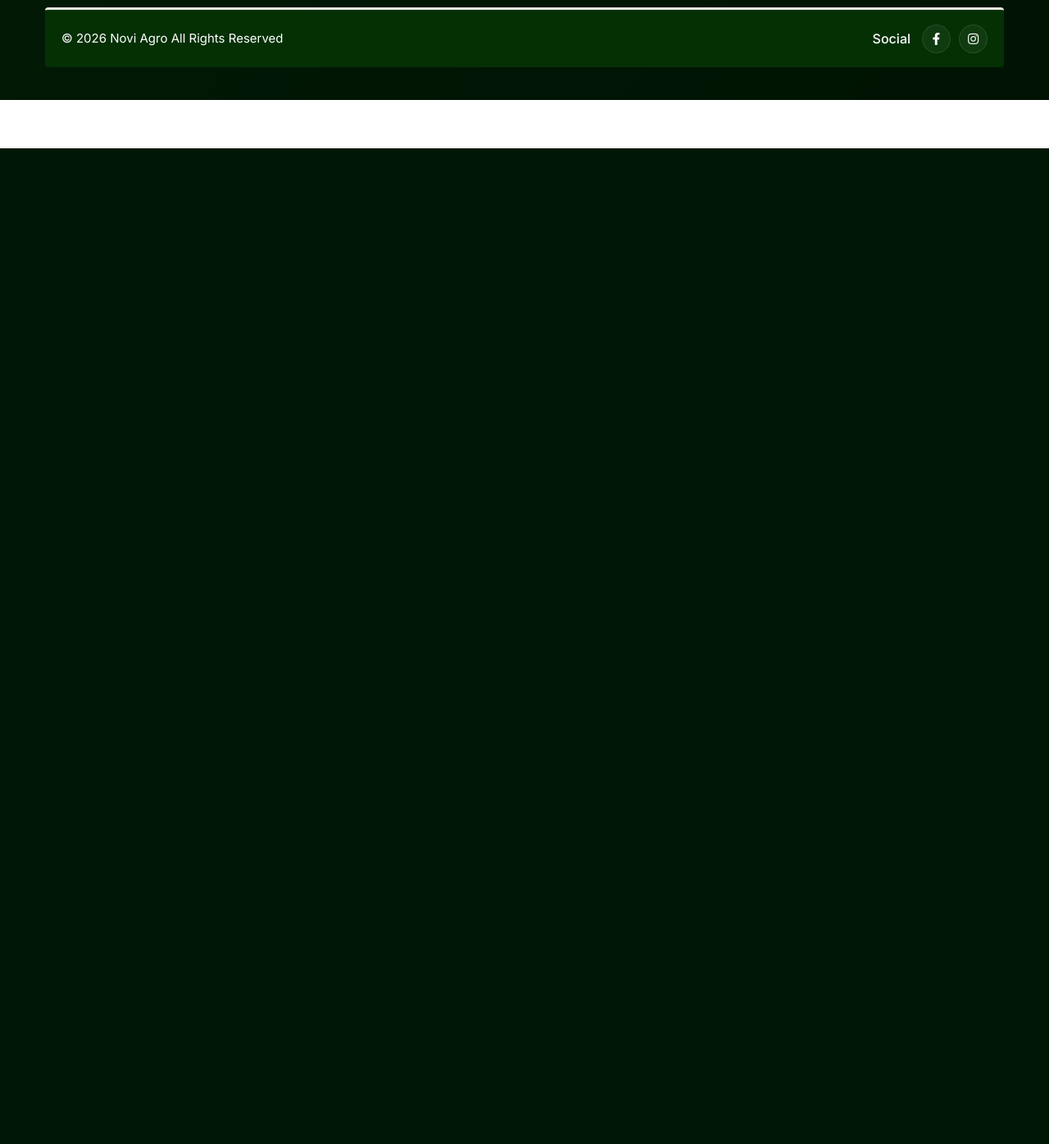
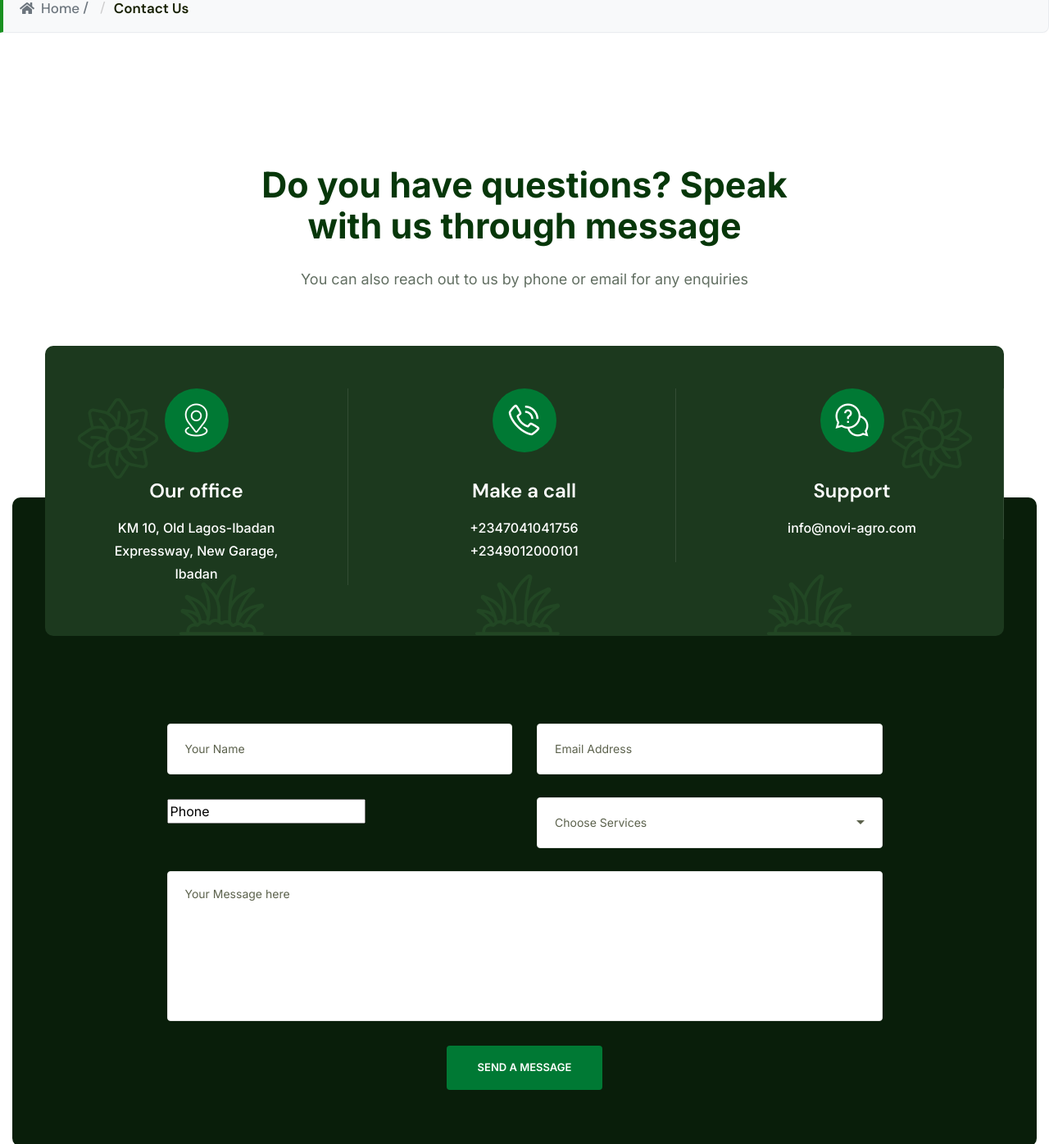
Before and after one commit to olakunlevpn/mrsam-novi-project, a Laravel app: page /contact.html in a window 1280 px wide. Shown: the part 619-2015 px from the top of the page at 82% size. Before the commit the page ends 800 px from the top, so only its background shows below. Run offline with Laravel 12, Linux system fonts and the light colour scheme; parts of the project's set-up code (start-up, migrations or seed data) failed here and were passed over; some web fonts are replaced.

Commit message:
feat: port services contact and faq pages
Translate references/static/{services,contact,faq}.html into
Blade. Each page extends layouts.app, pushes its meta and any
page-specific styles, and composes its body from per-section
block partials under resources/views/blocks. Reuse existing
partials (testimonials, partners-carousel, cta-booking) where
the source markup matched. Cover the three pages with feature
tests asserting block markers and a regression test that the
catalog scripts do not leak onto info pages.

```diff
--- /dev/null
+++ b/resources/views/blocks/breadcrumb-contact.blade.php
@@ -0,0 +1,17 @@
+        <section class="mt-4 mb-5">
+            <div class="">
+                <nav aria-label="breadcrumb">
+                    <div class="d-flex align-items-center py-3 px-4 rounded-2"
+                        style="background-color: #f8f9fa; border: 1px solid #e9ecef; box-shadow: 0 1px 3px rgba(0,0,0,0.02);">
+                        <ul
+                            class="grdeen-breadcrumb list-unstyled mb-0 d-flex justify-content-start align-items-center w-100">
+                            <li style="color: #6c757d; font-weight: 500; font-size: 17px;"><a href="{{ route('home') }}"
+                                    class="d-flex align-items-center" style="color: inherit;"><i
+                                        class="fas fa-home me-2" style="font-size: 16px;"></i> Home</a></li>
+                            <li style="color: var(--grdeen-black, #172000); font-weight: 600; font-size: 17px;">
+                                <span>Contact Us</span></li>
+                        </ul>
+                    </div>
+                </nav>
+            </div>
+        </section>
--- /dev/null
+++ b/resources/views/blocks/contact-form.blade.php
@@ -0,0 +1,38 @@
+            <div class="container contact-one__container">
+                <div class="contact-one__wrapper">
+                    <form class="form-one contact-one__form contact-form-validated" action="https://formsubmit.co/info@novi-agro.com" method="POST">
+                        <input type="text" name="_honey" style="display:none" tabindex="-1" autocomplete="off">
+                        <input type="hidden" name="_subject" value="New Contact Form Submission - Novi Agro">
+                        <div class="form-one__group">
+                            <div class="form-one__control ">
+                                <input type="text" name="name" placeholder="Your Name" aria-label="Your Name" required>
+                            </div><!-- /.form-one__control  -->
+                            <div class="form-one__control">
+                                <input type="email" name="email" placeholder="Email Address" aria-label="Email Address" required>
+                            </div><!-- /.form-one__control -->
+                            <div class="form-one__control">
+                                <input type="tel" name="tel" placeholder="Phone" aria-label="Phone Number">
+                            </div><!-- /.form-one__control -->
+                            <div class="form-one__control">
+                                <div class="form-one__control__select">
+                                    <label class="sr-only" for="language-select">Choose Services</label>
+                                    <!-- /#language-select.sr-only -->
+                                    <select class="selectpicker" id="language-select" name="service">
+                                        <option value="">Choose Services</option>
+                                        <option value="Consultation">Consultation</option>
+                                        <option value="Training">Training</option>
+                                    </select>
+                                </div><!-- /.main-menu__language -->
+                            </div><!-- /.form-one__control -->
+                            <div class="form-one__control form-one__control--full">
+                                <textarea name="message" placeholder="Your Message here" aria-label="Your Message"></textarea><!-- /# -->
+                            </div><!-- /.form-one__control -->
+                            <div class="form-one__control form-one__control--full text-center">
+                                <button type="submit" class="grdeen-btn"><span>Send a message</span></button>
+                            </div><!-- /.form-one__control -->
+                        </div><!-- /.form-one__group -->
+                    </form>
+                    <div class="result"></div><!-- /.result -->
+                </div>
+            </div>
+        </section><!-- /.contact-one -->
--- /dev/null
+++ b/resources/views/blocks/contact-info-cards.blade.php
@@ -0,0 +1,47 @@
+        <section class="contact-one">
+            <div class="container">
+                <h3 class="contact-one__title">
+                    Do you have questions? Speak<br> with us through message
+                </h3>
+                <p class="contact-one__text">You can also reach out to us by phone or email for any enquiries</p>
+                <!-- /.contact-one__text -->
+                <div class="contact-one__info-wrapper"
+                    style="background-image: url(/assets/images/shapes/contact-bg-1.png);">
+                    <div class="row gutter-y-30">
+                        <div class="col-lg-4 col-md-6">
+                            <div class="contact-one__info">
+                                <div class="contact-one__info__icon">
+                                    <i class="icon-location"></i>
+                                </div><!-- /.contact-one__info__icon -->
+                                <h4 class="contact-one__info__title">Our office</h4><!-- /.contact-one__info__title -->
+                                <p class="contact-one__info__text">KM 10, Old Lagos-Ibadan Expressway, New Garage,
+                                    Ibadan</p><!-- /.contact-one__info__text -->
+                            </div>
+                        </div>
+                        <div class="col-lg-4 col-md-6">
+                            <div class="contact-one__info">
+                                <div class="contact-one__info__icon">
+                                    <i class="icon-telephone-call"></i>
+                                </div><!-- /.contact-one__info__icon -->
+                                <h4 class="contact-one__info__title">Make a call</h4><!-- /.contact-one__info__title -->
+                                <p class="contact-one__info__text">
+                                    <a href="tel:+2347041041756">+2347041041756</a>
+                                    <a href="tel:+2349012000101">+2349012000101</a>
+                                </p><!-- /.contact-one__info__text -->
+                            </div>
+                        </div>
+                        <div class="col-lg-4 col-md-6">
+                            <div class="contact-one__info">
+                                <div class="contact-one__info__icon">
+                                    <i class="icon-help"></i>
+                                </div><!-- /.contact-one__info__icon -->
+                                <h4 class="contact-one__info__title">Support</h4><!-- /.contact-one__info__title -->
+                                <p class="contact-one__info__text">
+                                    <a href="mailto:info@novi-agro.com">info@novi-agro.com</a>
+
+                                </p><!-- /.contact-one__info__text -->
+                            </div>
+                        </div>
+                    </div>
+                </div>
+            </div><!-- /.container -->
--- /dev/null
+++ b/resources/views/blocks/contact-map.blade.php
@@ -0,0 +1,8 @@
+        <section class="contact-map">
+            <div class="google-map google-map__contact">
+                <iframe title="template google map"
+                    src="https://www.google.com/maps/embed?pb=!1m18!1m12!1m3!1d3957.3273627467875!2d3.8689737999999996!3d7.3170747!2m3!1f0!2f0!3f0!3m2!1i1024!2i768!4f13.1!3m3!1m2!1s0x10398fe5bf33cd21%3A0xdabe0538bb621d01!2sNovi%20Agro%20Ltd!5e0!3m2!1sen!2sng!4v1773665861164!5m2!1sen!2sng"
+                    class="map__contact" allowfullscreen></iframe>
+            </div>
+            <!-- /.google-map -->
+        </section><!-- /.contact-map -->
--- /dev/null
+++ b/resources/views/blocks/page-header-contact.blade.php
@@ -0,0 +1,10 @@
+        <section class="page-header">
+            <div class="page-header__bg" style="background-image: url(/assets/images/backgrounds/contact.jpg);"></div>
+            <div class="page-header__shape wow fadeInUp" data-wow-delay="200ms"></div>
+            <div class="page-header__overlay"></div>
+            <!-- /.page-header__bg -->
+            <div class="container">
+                <h2 class="page-header__title">Contact Our Team</h2>
+                <!-- /.thm-breadcrumb list-unstyled -->
+            </div><!-- /.container -->
+        </section><!-- /.page-header -->
--- a/resources/views/pages/contact.blade.php
+++ b/resources/views/pages/contact.blade.php
@@ -1,5 +1,33 @@
 @extends('layouts.app')
-@section('title', 'Contact | Novi-Agro')
+
+@section('title', 'Contact | Novi-Agro | Quality Livestock Solutions')
+
+@push('meta')
+    <link rel="canonical" href="https://novi-agro.com/contact.html" />
+    <meta name="description"
+        content="Contact Novi-Agro for premium livestock feeds, consultancy, and animal care solutions. We are here to support your farming business." />
+    <meta property="og:title" content="Contact | Novi-Agro | Quality Livestock Solutions" />
+    <meta property="og:description" content="Contact Novi-Agro for premium livestock feeds, consultancy, and animal care solutions. We are here to support your farming business." />
+    <meta property="og:image" content="https://novi-agro.com/assets/images/generated/gallery_support.png" />
+    <meta property="og:type" content="website" />
+    <meta property="og:url" content="https://novi-agro.com/contact.html" />
+    <meta name="twitter:card" content="summary_large_image" />
+    <meta name="twitter:title" content="Contact | Novi-Agro | Quality Livestock Solutions" />
+    <meta name="twitter:description" content="Contact Novi-Agro for premium livestock feeds, consultancy, and animal care solutions. We are here to support your farming business." />
+@endpush
+
+@push('styles')
+    <style>
+        .main-menu__list>li.current>a {
+            color: #ffffff !important;
+        }
+    </style>
+@endpush
+
 @section('content')
-{{-- TODO Phase 2 task 2.9: port content from references/static/contact.html --}}
+    @include('blocks.page-header-contact')
+    @include('blocks.breadcrumb-contact')
+    @include('blocks.contact-info-cards')
+    @include('blocks.contact-form')
+    @include('blocks.contact-map')
 @endsection
```
Also changed, not shown: resources/views/blocks/breadcrumb-faq.blade.php (added, +17 -0 lines), resources/views/blocks/breadcrumb-services.blade.php (added, +12 -0 lines), resources/views/blocks/faq-accordion.blade.php (added, +96 -0 lines), resources/views/blocks/page-header-faq.blade.php (added, +10 -0 lines), resources/views/blocks/page-header-services.blade.php (added, +11 -0 lines), resources/views/blocks/service-cards-grid.blade.php (added, +176 -0 lines), resources/views/pages/faq.blade.php (+28 -2 lines), resources/views/pages/services.blade.php (+28 -2 lines), tests/Feature/PageRoutesTest.php (+57 -0 lines).
